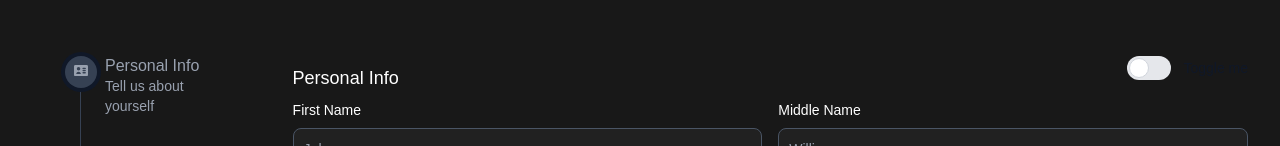
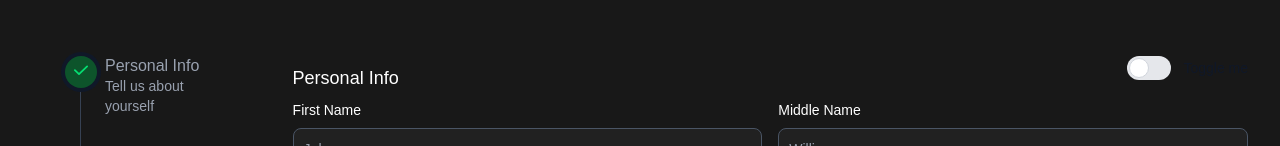
Before and after one commit to hakeem-jc/lone_2.0, a Next.js app: page /onboarding in a window 1280 px wide. Shown: the part 152-298 px from the top of the page. Built offline with nearby package versions, Linux system fonts and the light colour scheme.

Commit message:
feat: Add logic for current form

```diff
--- a/app/onboarding/page.tsx
+++ b/app/onboarding/page.tsx
@@ -59,11 +59,15 @@ const Page = () => {
     mode: "onBlur",
   });
 
+  const [currentPage, setCurrentPage] = useState("one");
+
+  const isPageCompleted = (page:string) => currentPage === page
+
   const steps = [
     {
       title: "Personal Info",
       description: "Tell us about yourself",
-      completed: false,
+      completed: isPageCompleted("one"),
       icon: (
         <svg
           aria-hidden="true"
@@ -78,7 +82,7 @@ const Page = () => {
     {
       title: "Identity Verification (KYC)",
       description: "Validate your ID",
-      completed: false,
+      completed: isPageCompleted("two"),
       icon: (
         <svg
           aria-hidden="true"
@@ -93,7 +97,7 @@ const Page = () => {
     {
       title: "Review and Confirmation",
       description: "One last check",
-      completed: false,
+      completed: isPageCompleted("three"),
       icon: (
         <svg
           aria-hidden="true"
@@ -129,8 +133,6 @@ const Page = () => {
   ) => {
     console.log(data);
   };
-
-  const [currentPage, setCurrentPage] = useState("one");
 
   return (
     <main className="pt-24">
```
